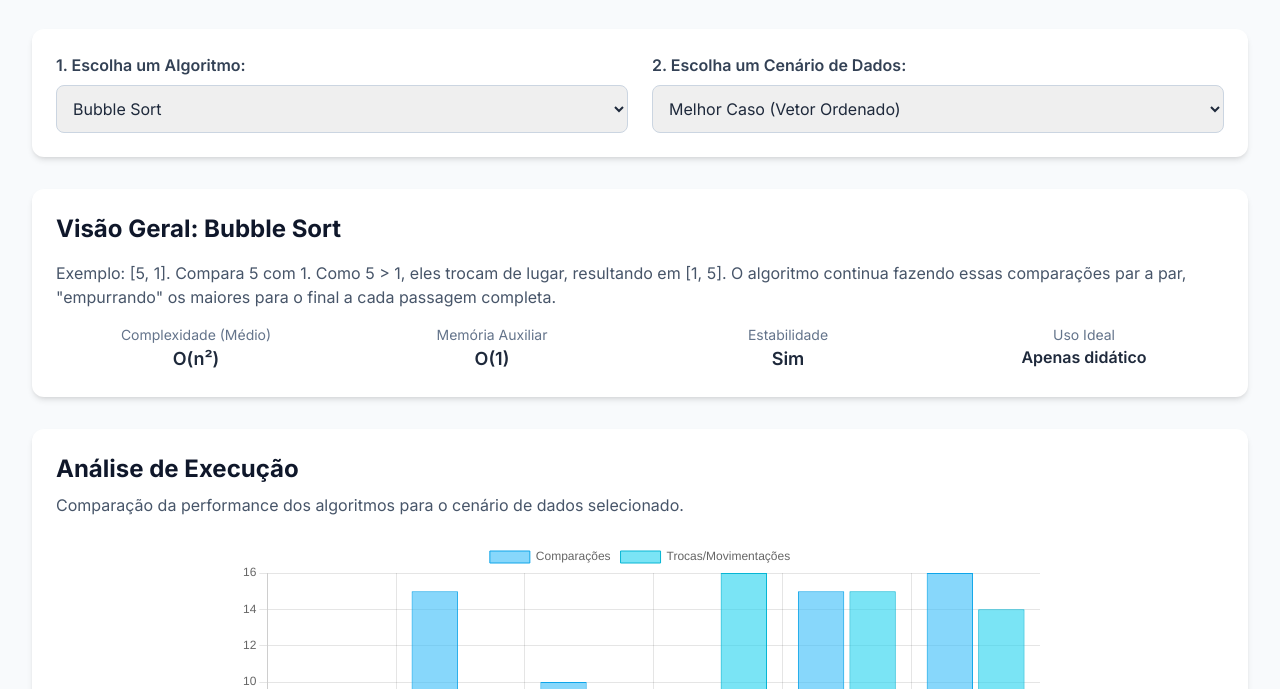
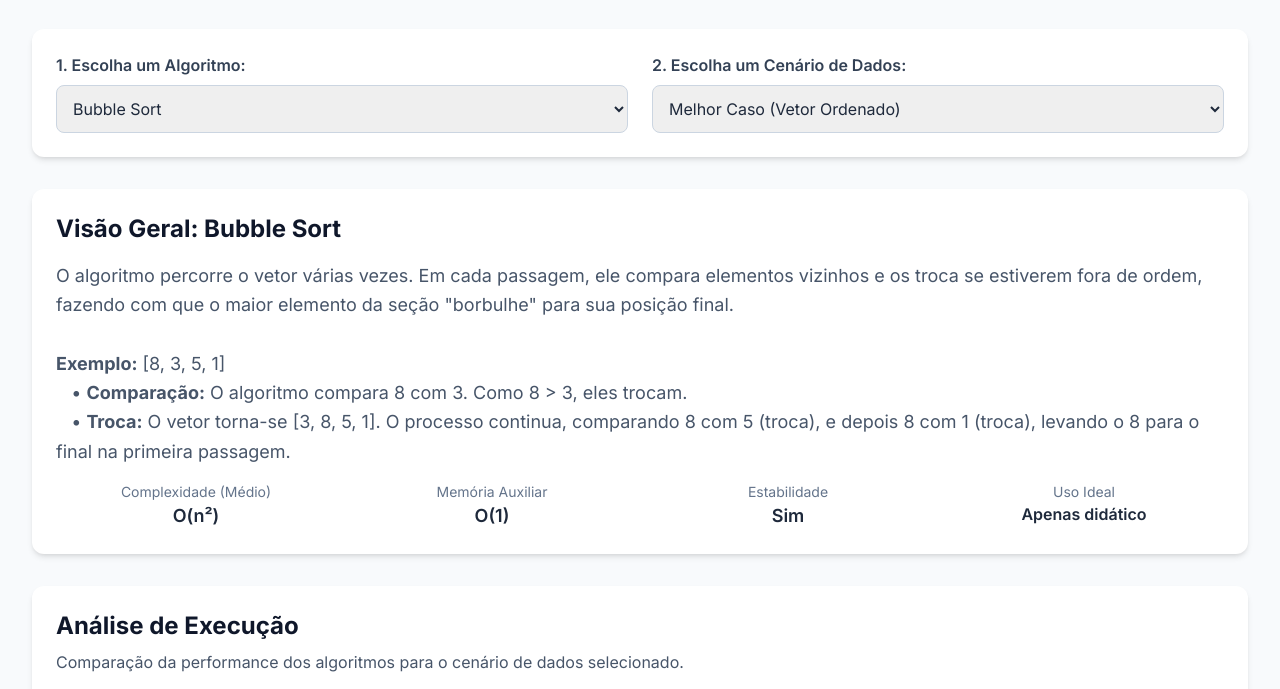
Before and after one commit to angelo-estanislau/Estudos-Algoritmos-de-Ordena-o, a plain HTML site: page index.html in a window 1280 px wide. Shown: the part 111-800 px from the top of the page. Drawn offline with nearby package versions, Linux system fonts and the light colour scheme.

Commit message:
Update index.html

```diff
--- a/index.html
+++ b/index.html
@@ -9,12 +9,6 @@
     <link rel="preconnect" href="https://fonts.googleapis.com">
     <link rel="preconnect" href="https://fonts.gstatic.com" crossorigin>
     <link href="https://fonts.googleapis.com/css2?family=Inter:wght@400;500;600;700&display=swap" rel="stylesheet">
-    <!--
-    Chosen Palette: Calm Harmony (Slate, Cyan)
-    Application Structure Plan: A dashboard-style SPA. A top control panel allows users to select a sorting algorithm and a dataset type (Best, Worst, Random). The main area dynamically updates, showing: 1) A 'Visão Geral' card with theoretical data (complexity, stability) for the chosen algorithm. 2) An 'Análise de Execução' section with performance metrics (comparisons, swaps) and a bar chart comparing the selected algorithm's performance against all others for the current dataset. This structure promotes active learning and comparison over passive reading.
-    Visualization & Content Choices: Theoretical data is shown in clean cards for easy reference. Key performance metrics (comparisons/swaps) are presented in a dynamic bar chart (Chart.js), which is the most effective way to visually compare discrete quantities across different algorithms, making performance differences instantly clear. The interactivity of selecting algorithms and datasets and seeing the chart and stats update immediately turns the static source documents into a powerful learning tool.
-    CONFIRMATION: NO SVG graphics used. NO Mermaid JS used.
-    -->
     <style>
         body {
             font-family: 'Inter', sans-serif;
@@ -43,7 +37,6 @@
         </header>
 
         <main>
-            <!-- Control Panel -->
             <section class="bg-white p-6 rounded-xl shadow-md mb-8">
                 <div class="grid grid-cols-1 md:grid-cols-2 gap-6">
                     <div>
@@ -70,12 +63,10 @@
                 </div>
             </section>
 
-            <!-- Dynamic Content Area -->
             <section id="content-area">
-                <!-- Algorithm Overview Card -->
                 <div class="bg-white p-6 rounded-xl shadow-md mb-8">
                     <h2 id="overview-title" class="text-2xl font-bold text-slate-900 mb-4">Visão Geral: Bubble Sort</h2>
-                    <p id="overview-idea" class="mb-4 text-slate-600"></p>
+                    <div id="overview-idea" class="mb-4 text-slate-600 text-lg leading-relaxed"></div>
                     <div class="grid grid-cols-2 md:grid-cols-4 gap-4 text-center">
                         <div>
                             <p class="text-sm text-slate-500">Complexidade (Médio)</p>
@@ -96,7 +87,6 @@
                     </div>
                 </div>
 
-                <!-- Execution Analysis -->
                 <div class="bg-white p-6 rounded-xl shadow-md">
                      <h2 class="text-2xl font-bold text-slate-900 mb-2">Análise de Execução</h2>
                      <p class="text-slate-600 mb-6">Comparação da performance dos algoritmos para o cenário de dados selecionado.</p>
@@ -123,42 +113,60 @@
     <script>
         const algorithmData = {
             'Bubble Sort': {
-                idea: 'Exemplo: [5, 1]. Compara 5 com 1. Como 5 > 1, eles trocam de lugar, resultando em [1, 5]. O algoritmo continua fazendo essas comparações par a par, "empurrando" os maiores para o final a cada passagem completa.',
+                idea: `O algoritmo percorre o vetor várias vezes. Em cada passagem, ele compara elementos vizinhos e os troca se estiverem fora de ordem, fazendo com que o maior elemento da seção "borbulhe" para sua posição final.<br><br>
+                       <strong>Exemplo:</strong> [8, 3, 5, 1]<br>
+                       &nbsp;&nbsp;&nbsp;&bull; <strong>Comparação:</strong> O algoritmo compara 8 com 3. Como 8 > 3, eles trocam.<br>
+                       &nbsp;&nbsp;&nbsp;&bull; <strong>Troca:</strong> O vetor torna-se [3, 8, 5, 1]. O processo continua, comparando 8 com 5 (troca), e depois 8 com 1 (troca), levando o 8 para o final na primeira passagem.`,
                 complexity: 'O(n²)',
                 space: 'O(1)',
                 stability: 'Sim',
                 usecase: 'Apenas didático'
             },
             'Selection Sort': {
-                idea: 'Exemplo: [5, 1, 4]. O algoritmo varre a lista inteira e descobre que 1 é o menor. Então, ele troca o 1 com o 5 (o primeiro elemento). A lista fica [1, 5, 4]. Na próxima passagem, ele ignora o 1 e repete o processo.',
+                idea: `Divide o vetor em duas partes: ordenada e não ordenada. A cada passagem, ele varre toda a parte não ordenada para encontrar o menor elemento.<br><br>
+                       <strong>Exemplo:</strong> [8, 3, 5, 1]<br>
+                       &nbsp;&nbsp;&nbsp;&bull; <strong>Comparação:</strong> Varre a lista toda [8, 3, 5, 1] e determina que 1 é o menor elemento.<br>
+                       &nbsp;&nbsp;&nbsp;&bull; <strong>Troca:</strong> O 1 é trocado com o primeiro elemento, 8. O vetor torna-se [1, 3, 5, 8]. A primeira posição está agora ordenada.`,
                 complexity: 'O(n²)',
                 space: 'O(1)',
                 stability: 'Não',
                 usecase: 'Custo de escrita alto'
             },
             'Insertion Sort': {
-                idea: 'Exemplo: [5, 1, 4]. Pega o 1. Compara com 5. Como 1 < 5, o 5 é deslocado para a direita. O 1 é inserido no espaço aberto, ficando [1, 5, 4]. Depois, pega o 4. Compara com 5 (desloca), compara com 1 (para), e insere o 4.',
+                idea: `Funciona como ao organizar cartas de baralho. Pega um elemento (a "chave") da parte não ordenada e o insere na posição correta da parte ordenada (à esquerda).<br><br>
+                       <strong>Exemplo:</strong> [8, 3, 5, 1] &rarr; A parte ordenada é [8]. Pega-se o 3.<br>
+                       &nbsp;&nbsp;&nbsp;&bull; <strong>Comparação:</strong> Compara o 3 com o 8.<br>
+                       &nbsp;&nbsp;&nbsp;&bull; <strong>Movimentação:</strong> Como 3 < 8, o 8 é deslocado para a direita e o 3 é inserido. O vetor fica [3, 8, 5, 1].`,
                 complexity: 'O(n²)',
                 space: 'O(1)',
                 stability: 'Sim',
                 usecase: 'Listas pequenas ou quase ordenadas'
             },
             'Merge Sort': {
-                idea: 'Exemplo: [5, 1, 4, 8]. Divide em [5, 1] e [4, 8]. Divide de novo em [5], [1] e [4], [8]. Agora, intercala: [1, 5] e [4, 8]. Finalmente, intercala as duas metades: compara 1 com 4 (pega 1), 5 com 4 (pega 4), 5 com 8 (pega 5), e pega o 8.',
+                idea: `Usa "Dividir para Conquistar". Divide o vetor recursivamente ao meio até ter sub-vetores de um elemento. Depois, combina (intercala) os sub-vetores de forma ordenada.<br><br>
+                       <strong>Exemplo:</strong> Intercalando [1, 8] e [3, 5]<br>
+                       &nbsp;&nbsp;&nbsp;&bull; <strong>Comparação:</strong> Compara o primeiro de cada metade (1 com 3).<br>
+                       &nbsp;&nbsp;&nbsp;&bull; <strong>Movimentação:</strong> O menor (1) é movido para o vetor final. O processo repete-se (8 com 3), movendo o 3, e assim por diante.`,
                 complexity: 'O(n log n)',
                 space: 'O(n)',
                 stability: 'Sim',
                 usecase: 'Estabilidade e tempo garantido'
             },
             'Quick Sort': {
-                idea: 'Exemplo: [5, 1, 7, 4] com pivô=4. Compara 5 com 4 (5>4). Compara 1 com 4 (1<4, troca com 5). Compara 7 com 4 (7>4). Ao final, o vetor é particionado em [1, 4, 7, 5], com os menores antes do 4.',
+                idea: `Usa "Dividir para Conquistar". Escolhe um elemento como "pivô" e particiona o vetor, colocando todos os menores que o pivô à sua esquerda e os maiores à sua direita.<br><br>
+                       <strong>Exemplo:</strong> [7, 2, 1, 6, 8, 5] com pivô=5<br>
+                       &nbsp;&nbsp;&nbsp;&bull; <strong>Comparação:</strong> Cada elemento é comparado com o pivô 5.<br>
+                       &nbsp;&nbsp;&nbsp;&bull; <strong>Troca:</strong> Elementos < 5 (2, 1) são movidos para a esquerda, e os > 5 (7, 6, 8) para a direita. O resultado pode ser [2, 1, 5, 6, 8, 7].`,
                 complexity: 'O(n log n)',
                 space: 'O(log n)',
                 stability: 'Não',
                 usecase: 'Ordenação geral em memória'
             },
             'Heap Sort': {
-                idea: 'Exemplo: [4, 1, 7]. Transforma em Max-Heap: [7, 1, 4]. Troca a raiz (7) com o último (4) -> [4, 1, 7]. Agora, considera o heap como [4, 1], reconstrói para [4, 1] e repete o processo.',
+                idea: `Usa a estrutura de dados Heap. Primeiro, transforma o vetor em um Max-Heap, onde o maior elemento é sempre a raiz (topo).<br><br>
+                       <strong>Exemplo:</strong> [4, 10, 3, 5, 1] é transformado em Max-Heap: [10, 5, 3, 4, 1].<br>
+                       &nbsp;&nbsp;&nbsp;&bull; <strong>Comparação:</strong> A propriedade de heap (pai > filhos) é verificada e mantida.<br>
+                       &nbsp;&nbsp;&nbsp;&bull; <strong>Troca:</strong> A raiz (10) é trocada com o último (1). O heap é reconstruído sem o 10, e o processo se repete.`,
                 complexity: 'O(n log n)',
                 space: 'O(1)',
                 stability: 'Não',
@@ -386,7 +394,7 @@
         function updateOverview(algoName) {
             const data = algorithmData[algoName];
             overviewTitle.textContent = `Visão Geral: ${algoName}`;
-            overviewIdea.textContent = data.idea;
+            overviewIdea.innerHTML = data.idea; // Use innerHTML to render the <strong> and <br> tags
             overviewComplexity.textContent = data.complexity;
             overviewSpace.textContent = data.space;
             overviewStability.textContent = data.stability;
```
